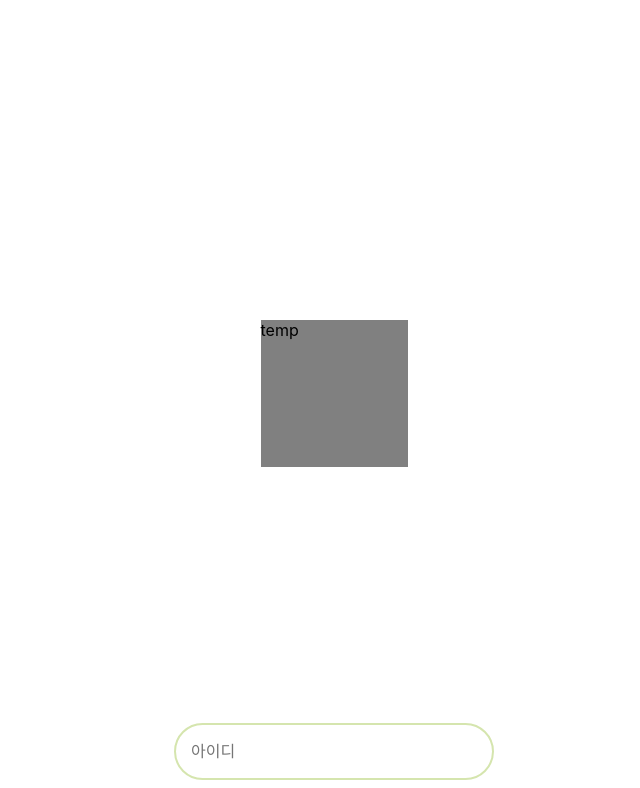
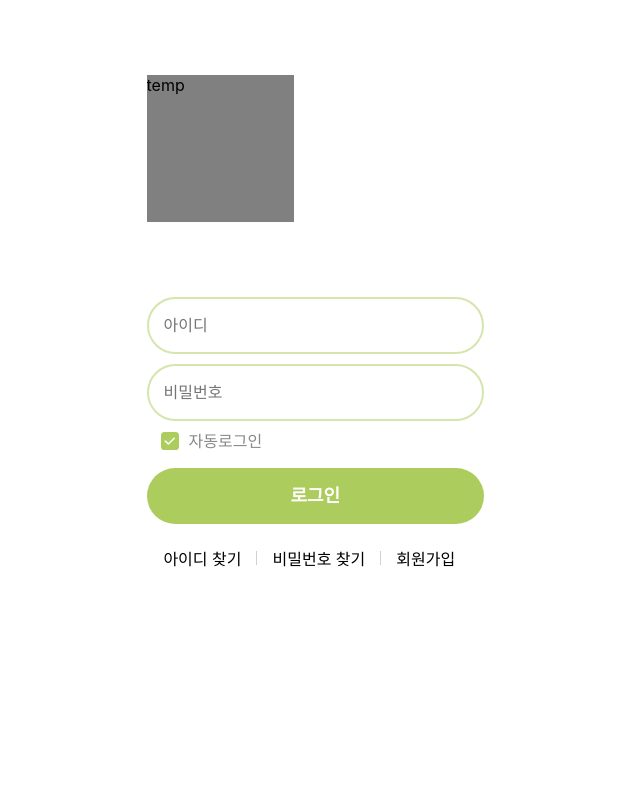
Before and after one commit to 2024-HY-THON/team1-fe, a React (Create React App) app: page /login in a window 1280 px wide. Shown: the top 788 px of the page, without its empty margins (306-946 px from the left). Built offline with nearby package versions, Linux system fonts and the light colour scheme; a web font is replaced by a local one.

Commit message:
move style

```diff
--- a/src/index.css
+++ b/src/index.css
@@ -12,13 +12,21 @@ code {
     monospace;
 }
 
+.main {
+  width: 100%;
+  height: 100vh;
+  background: #f6f6f6;
+  overflow: hidden;
+}
+
 .container {
+  max-width: 375px;
   margin: 0 auto;
+  height: 812px;
   display: flex;
   flex-direction: column;
-  align-items: center;
-  border-radius: 10px;
-  margin-bottom: 150px;
+  position: relative;
+  overflow: hidden;
 }
 
 * {
--- a/src/pages/Login.css
+++ b/src/pages/Login.css
@@ -3,14 +3,28 @@
     height: 147px;
     flex-shrink: 0;
     background-color: gray;
-    margin-top: 25%;
+    margin-top: 20%;
     margin-bottom: 20%;
 }
 
+.login-logo-container{
+    width: 100%;
+    height: 50%;
+    display: flex;
+    align-items: center;
+    justify-content: center;
+}
+
+
 .login-container{
-    width: 85%;
+    width: 90%;
     flex-shrink: 0;
-    max-width: 320px;
+}
+
+.login-container-container{
+    width: 100%;
+    display: flex;
+    justify-content: center;
 }
 
 .input-form{
--- a/src/pages/Register.css
+++ b/src/pages/Register.css
@@ -89,6 +89,7 @@
     width: 100%;
     position: fixed;
     bottom: 0;
+    left: 0;
     height: 10%;
     background-color: #D9D9D9;
     display: flex;
--- a/src/pages/main.module.css
+++ b/src/pages/main.module.css
@@ -1,11 +1,5 @@
 @import url('https://cdn.jsdelivr.net/gh/orioncactus/pretendard@v1.3.8/dist/web/static/pretendard.css');
 
-.main {
-  width: 100%;
-  height: 100vh;
-  background: #f6f6f6;
-  overflow: hidden;
-}
 .navBar {
   position: absolute;
   width: 100%;
@@ -27,15 +21,6 @@
   height: 100vh;
 }
 
-.container {
-  max-width: 375px;
-  margin: 0 auto;
-  height: 812px;
-  display: flex;
-  flex-direction: column;
-  position: relative;
-  overflow: hidden;
-}
 
 .header {
   display: flex;
--- a/src/styles/myPage.css
+++ b/src/styles/myPage.css
@@ -10,7 +10,7 @@
   }
 
   .mypage-header-wrapper {
-    width: 90%;
+    width: 100%;
     height: 30%;
   }
 
@@ -37,7 +37,7 @@
   .mypage-content-container {
     background-color: white;
     border-radius: 12px;
-    width: 60%;
+    width: 100%;
     margin-bottom: 140px;
   }
 
```
